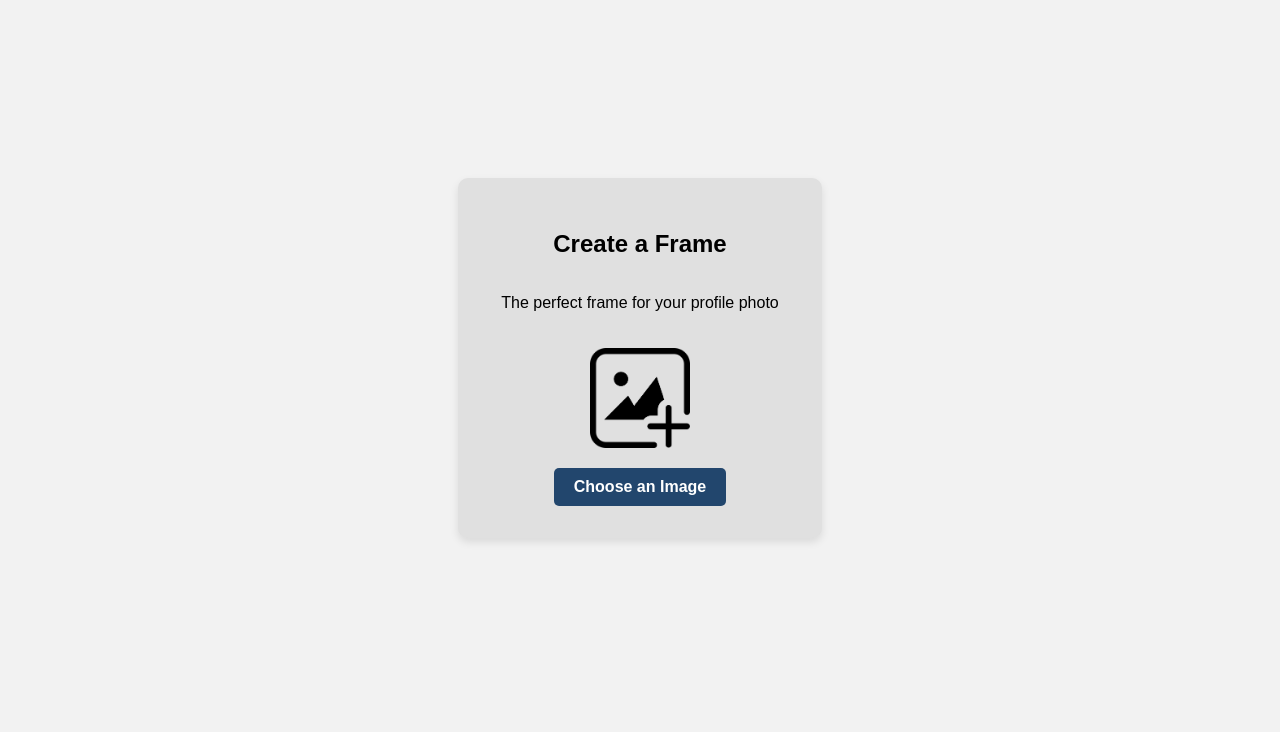
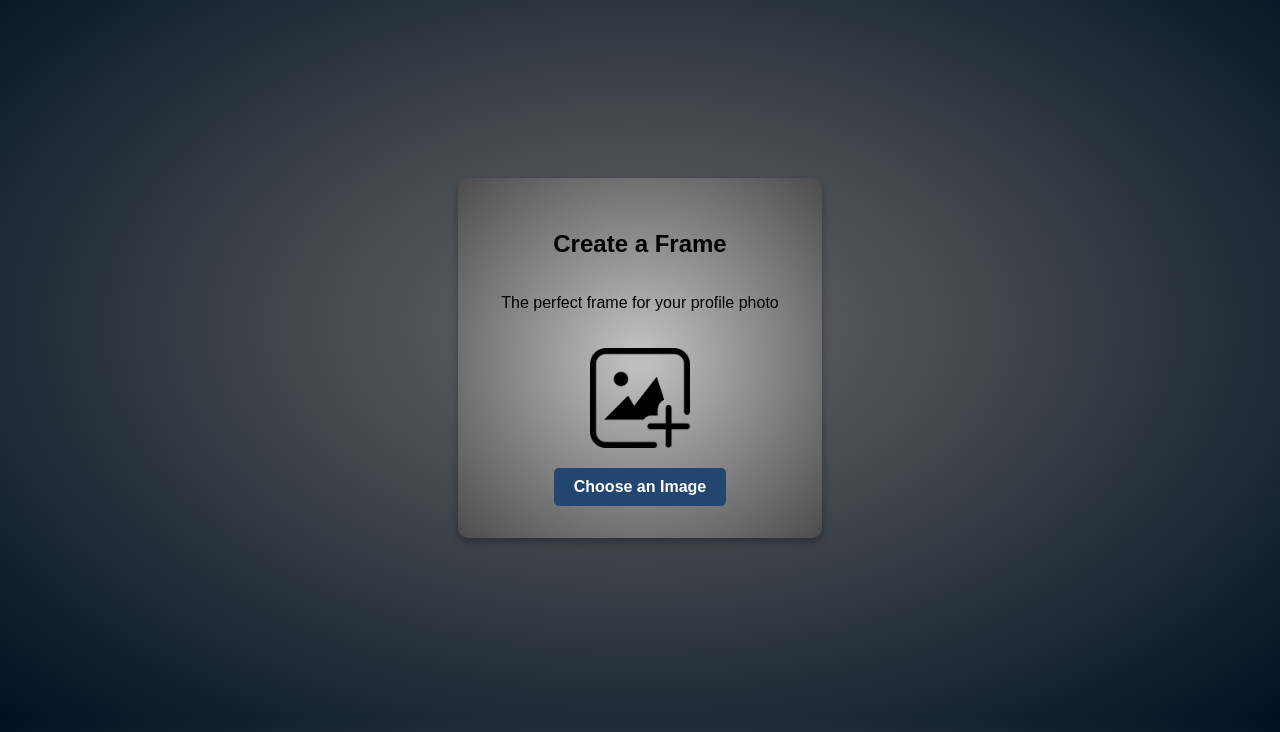
Before and after one commit to bairuhatech/frame-creator, a plain HTML site: page index.html in a window 1280 px wide. Shown: the part 68-800 px from the top of the page. Drawn offline with Linux system fonts and the light colour scheme.

Commit message:
5 commit

```diff
--- a/styles.css
+++ b/styles.css
@@ -1,7 +1,15 @@
 body {
   font-family: Arial, sans-serif;
+  position: relative;
+  width: 100%;
+  height: 100%;
   margin: 0;
-    background-color: #f2f2f2;
+  padding: 0;
+  border: 0;
+  background: rgb(100, 100, 100);
+  background-image: radial-gradient(rgb(100, 100, 100) 5%, #012 100%);
+  background-size: cover;
+  overflow: hidden;
 }
 
 nav {
@@ -22,12 +30,11 @@ body {
   height: 30px;
   margin-right: 10px;
 }
-
-
 .card {
-    background-color: #e0e0e0;
+  background-color: #999999;
+  background-image:radial-gradient(rgb(190, 190, 190) 5%, rgba(0, 0, 0, 0.5) 100%);
   border-radius: 10px;
-    box-shadow: 0 4px 8px rgba(0, 0, 0, 0.1);
+  box-shadow: 0 4px 8px rgba(0, 0, 0, 0.3);
   padding: 2rem;
   text-align: center;
   width: 300px;
@@ -35,7 +42,7 @@ body {
   flex-direction: column;
   align-items: center;
 }
-  .thumbnail{
+.thumbnail {
   width: 100px;
   height: auto;
   margin: 20px 0;
```
Lines whose indentation alone changed are shown as unchanged.
